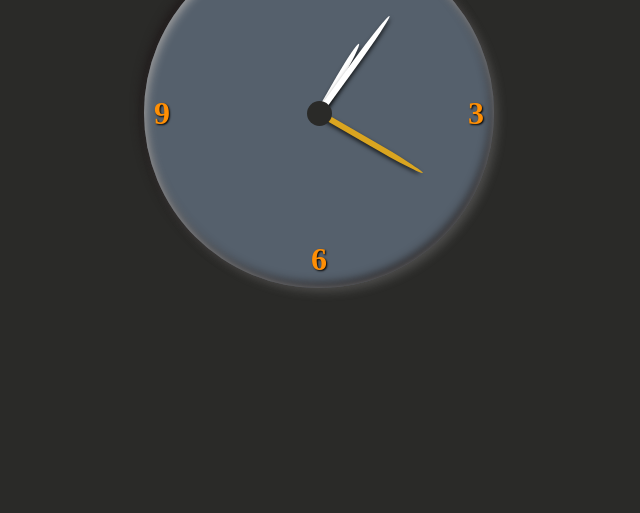
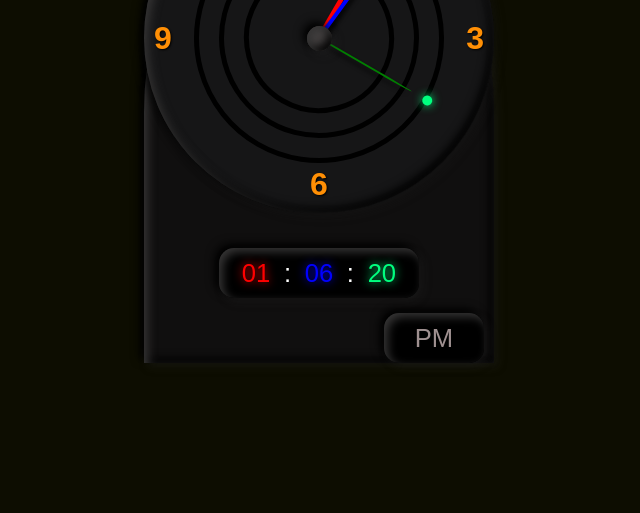
Before and after one commit to hasan9948/javascript, a plain HTML site: page analogclock/index.html in a window 1280 px wide. Shown: the part 287-800 px from the top of the page, without its empty margins (321-961 px from the left). Drawn offline with Linux system fonts and the light colour scheme.

Commit message:
updated new style

```diff
--- a/analogclock/css/analogclock.css
+++ b/analogclock/css/analogclock.css
@@ -5,19 +5,69 @@
 }
 body{
     min-height: 100vh;
-    background-color: #2a2a28;
+    background-color: #0d0d01;
     display: flex;
     justify-content: center;
     align-items: center;
+    font-family:  sans-serif;
 }
 .clock{
     position: relative;
     width: 350px;
     height: 350px;
-    background-color: rgb(85, 96, 108);
+    background-color: rgb(22, 22, 23);
     border-radius:50% ;
-    box-shadow: 4px 4px 10px rgba(170, 170, 170, 0.275) ,-4px -4px 10px rgb(33, 28, 28),inset 2px 2px 10px #aaa ,inset -2px -4px 10px rgb(33, 28, 28);
+    box-shadow: 4px 4px 10px rgba(32, 31, 31, 0.275) ,-4px -4px 10px rgb(0, 0, 0),inset 4px 4px 10px rgb(54, 53, 53) ,inset -4px -4px 10px rgb(0, 0, 0);
+position: absolute;
 }
+.c1
+{
+    position: absolute;
+    border: 5px solid #000;
+    height: 150px ;
+    width: 150px;
+    left: 50%;
+    top: 50%;
+    border-radius: 50%;
+    transform: translate(-50% ,-50%);
+    z-index: 0;
+
+}.c2
+{
+    position: absolute;
+    border: 5px solid #000;
+    height: 200px ;
+    width: 200px;
+    left: 50%;
+    top: 50%;
+    border-radius: 50%;
+    transform: translate(-50% ,-50%);
+    z-index: 0;
+
+}.c3
+{
+    position: absolute;
+    border: 5px solid #000;
+    height: 250px ;
+    width: 250px;
+    left: 50%;
+    top: 50%;
+    border-radius: 50%;
+    transform: translate(-50% ,-50%);
+    z-index:0;
+
+}
+
+
+.container{
+    height: 500px ;
+    width: 350px;
+    background-color: rgb(16, 15, 15);
+    border-radius: 50% 50% 0 0;
+    box-shadow: 4px 4px 10px rgba(48, 47, 47, 0.275) ,-4px -4px 10px rgb(0, 0, 0),inset 4px 4px 10px rgb(54, 53, 53) ,inset -4px -4px 10px rgb(0, 0, 0);
+position: relative;
+}
+
 .numbers .n12,.n3,.n6,.n9{
     position: absolute;
     font-size: 2rem;
@@ -64,26 +114,126 @@ z-index: 4;
     content: '';
     width: 25px;
     height: 25px;
-    background-color: #2a2a28;
-    z-index: 5;
+    background-color: rgb(68, 65, 65);
+    z-index: 50;
     border-radius: 50%;
+    box-shadow: 4px 4px 10px rgba(45, 44, 44, 0.275) ,-4px -4px 10px rgb(0, 0, 0),inset 4px 4px 10px rgb(54, 53, 53) ,inset -4px -4px 10px rgb(0, 0, 0);
+
 }
-.hour,.seconds,.minutes{
+
+.c3::after,.c2::after,.c1::after{
+    content: "";
     position: absolute;
-    height: 120px;
-    width: 6px;
-    background-color: white;
-    box-shadow: 2px 2px 4px rgba(0, 0, 0, 0.727);
+    width: 3px;
+    height: 30%;
+    background-color: green;
+    left: 50%;
+    top: 20px;
+    transform: translate(-50%) ;
+    transform-origin: bottom;
     border-radius: 50% 50% 0 0;
-    transform-origin: bottom center;
-    /* transform: translatey(-50%); */
-    bottom: 50%;
+    box-shadow: 4px 4px 4px rgba(0, 0, 0, 0.727);
+
+
+
 }
-.seconds{
-    background-color: goldenrod;
-    transform:rotate(244deg);
+
+.c1::after{
+    transform: translate(-50%)rotate(0deg) ;
+background-color: red;
+width: 5px;
+top:10px ;
+height: 50px;
+
+
 }
-.hour{
-    height: 80px;
-    transform:rotate(300deg);
+.c1::before,.c2::before,.c3::before{
+    content: "";
+    position: absolute;
+    left: 50%;
+    transform: translate(-50%);
+top: -10px;
+    width: 10px;
+    height: 10px;
+    background-color: red;
+    border-radius: 50%;
+    box-shadow: 0 0 10px red;
+z-index: 20;
 }
+
+.c2::after{
+    position:absolute ;
+    transform: translate(-50%)rotate(0deg) ;
+    background-color: blue;
+    width: 4px;
+    top:15px ;
+height: 70px;
+z-index: 20;
+}
+.c2::before{
+    box-shadow: 0 0 10px blue;
+    background-color: blue;
+}
+.c3::after{
+    border-color: springgreen;
+    transform: translate(-50%)rotate(0deg) ;
+    width: 2px;
+    height: 95px;
+    top: 13px;
+    z-index: 20;
+}
+.c3::before{
+    box-shadow: 0 0 10px springgreen;
+    background-color: springgreen;
+    /* transform: translatex(50; */
+}
+/* analog */
+.container span{
+    position: absolute;
+        /* width: 200px; */
+        height: 50px;
+        background-color: #000;
+
+        bottom: -100px;
+        box-shadow: 4px 4px 10px rgba(45, 44, 44, 0.275) ,-4px -4px 10px rgb(0, 0, 0),inset 4px 4px 10px rgb(54, 53, 53) ,inset -4px -4px 10px rgb(0, 0, 0);
+    border-radius: 15px;
+    }
+
+.s1{
+    color: #fff;
+    display: flex;
+    justify-content: space-around;
+    align-items: center;
+    font-size: 1.6rem;
+    padding: 1rem;
+    width: 200px;
+    left: 50%;
+
+    transform: translate(-50% ,-30%);
+}
+span .dhour{
+    color: red;
+    text-shadow:0 0 10px red;
+}
+span .dminutes{
+    color: blue;
+    text-shadow:0 0 10px blue;
+}
+span .dseconds{
+    color: springgreen;
+    text-shadow:0 0 10px springgreen;
+}
+.ampm{
+    position: absolute;
+    top: 90%;
+    text-transform: uppercase;
+    color: rgb(159, 144, 144);
+    width: 100px;
+    right: 10px;
+    text-align: center;
+    font-size: 1.6rem;
+    display: flex;
+    align-items: center;
+    justify-content: center;
+    font-weight: 500;
+}
--- a/analogclock/index.html
+++ b/analogclock/index.html
@@ -9,19 +9,32 @@
     <title>analogclock</title>
 </head>
 <body>
+    <div class="container">
+
         <div class="clock">
             <div class="numbers">
                 <div class="n12">12</div>
                 <div class="n3">3</div>
                 <div class="n6">6</div>
                 <div class="n9">9</div>
+                <div class="c1"></div>
+                <div class="c2"></div>
+                <div class="c3"></div>
             </div>
             <div class="arrows">
                 <div class="hour"></div>
                 <div class="minutes"></div>
                 <div class="seconds"></div>
             </div>
-        <span></span>
+            <span class="s1">
+                <div class="dhour">00</div>:
+                <div class="dminutes">00</div>:
+                <div class="dseconds">00</div>
+            </span>
+
+
+        </div>
+        <span class="ampm">am</span>
     </div>
 </body>
 </html>
--- a/analogclock/js/analogclock.js
+++ b/analogclock/js/analogclock.js
@@ -1,7 +1,8 @@
-const hours=document.querySelector(".hour")
-const min=document.querySelector(".minutes")
-const sec=document.querySelector(".seconds")
-
+const hours=document.querySelector(".c1")
+const min=document.querySelector(".c2")
+const sec=document.querySelector(".c3")
+const ampm=document.querySelector(".ampm")
+console.log(sec)
 
 setInterval(() => {
     const time= new Date()
@@ -9,7 +10,26 @@ const h=time.getHours()*30
 const m=time.getMinutes()*6
 const s=time.getSeconds()*6
 
-hours.style.transform=`rotate(${h}deg)`
-min.style.transform=`rotate(${m}deg)`
-sec.style.transform=`rotate(${s}deg)`
+hours.style.transform=`translate(-50%,-50%)rotate(${h}deg)`
+min.style.transform=`translate(-50%,-50%)rotate(${m}deg)`
+sec.style.transform=`translate(-50%,-50%)rotate(${s}deg)`
+
+document.querySelector(".dhour").textContent=h/30;
+if ((h/30)>12) {
+    document.querySelector(".dhour").textContent=(h/30)-12;
+}
+if ( document.querySelector(".dhour").textContent< 10) {
+    document.querySelector(".dhour").textContent="0"+ document.querySelector(".dhour").textContent;
+}
+document.querySelector(".dminutes").textContent=m/6;
+if ( document.querySelector(".dminutes").textContent< 10) {
+    document.querySelector(".dminutes").textContent="0"+ document.querySelector(".dminutes").textContent;
+}
+document.querySelector(".dseconds").textContent=s/6;
+if ( document.querySelector(".dseconds").textContent< 10) {
+    document.querySelector(".dseconds").textContent="0"+ document.querySelector(".dseconds").textContent;
+}
+if ((h/30)>12) {
+    ampm.textContent="pm"
+}
 }, 100);
--- /dev/null
+++ b/calender/css/calender.css
@@ -0,0 +1,71 @@
+*{
+    margin: 0%;
+    padding: 0%;
+    box-sizing: border-box;
+    font-family: Arial, Helvetica, sans-serif;
+}
+body{
+    box-sizing: border-box;
+
+}
+.container{
+    min-height: 100vh;
+    display: flex;
+    justify-content: center;
+    align-items: center;
+    background-color: antiquewhite;
+}
+.calender{
+    height: 450px;
+    width: 400px;
+    background-color: black;
+color: #fff;
+border-radius: 20px 20px 0 0;
+
+}
+.month{
+    height: 20%;
+    background-color: rgb(7, 107, 40);
+    width: 100%;
+    text-align: center;
+    border-radius: 20px 20px 0 0;
+    padding: .4rem;
+}
+.date h1{
+    text-transform: uppercase;
+
+}
+.date p{
+    margin: .7rem;
+    text-transform: uppercase;
+
+}
+.weekdays{
+    display: flex;
+    justify-content: space-around;
+    width: 100%;
+margin: .4rem 0;
+/* border: 2px solid; */
+text-transform: uppercase;
+}
+.days{
+    /* padding: 1rem 0.3rem 1rem 1.4rem; */
+    display: grid;
+    grid-template-columns: repeat(7,1fr);
+    gap: .7rem;
+    justify-content: space-around;
+    padding: .3rem;
+
+}
+.days div{
+    text-align: center;
+    padding: 10px;
+    border: 1px solid #000;
+}
+.days div:hover:not(.empty){
+    border: 1px solid #aaa;
+}
+.currentday{
+    background-color: aqua;
+    color: #000  ;
+}
```
Also changed, not shown: calender/index.html (added, +66 -0 lines), calender/js/calender.js (added, +47 -0 lines). Lines whose indentation alone changed are shown as unchanged.
